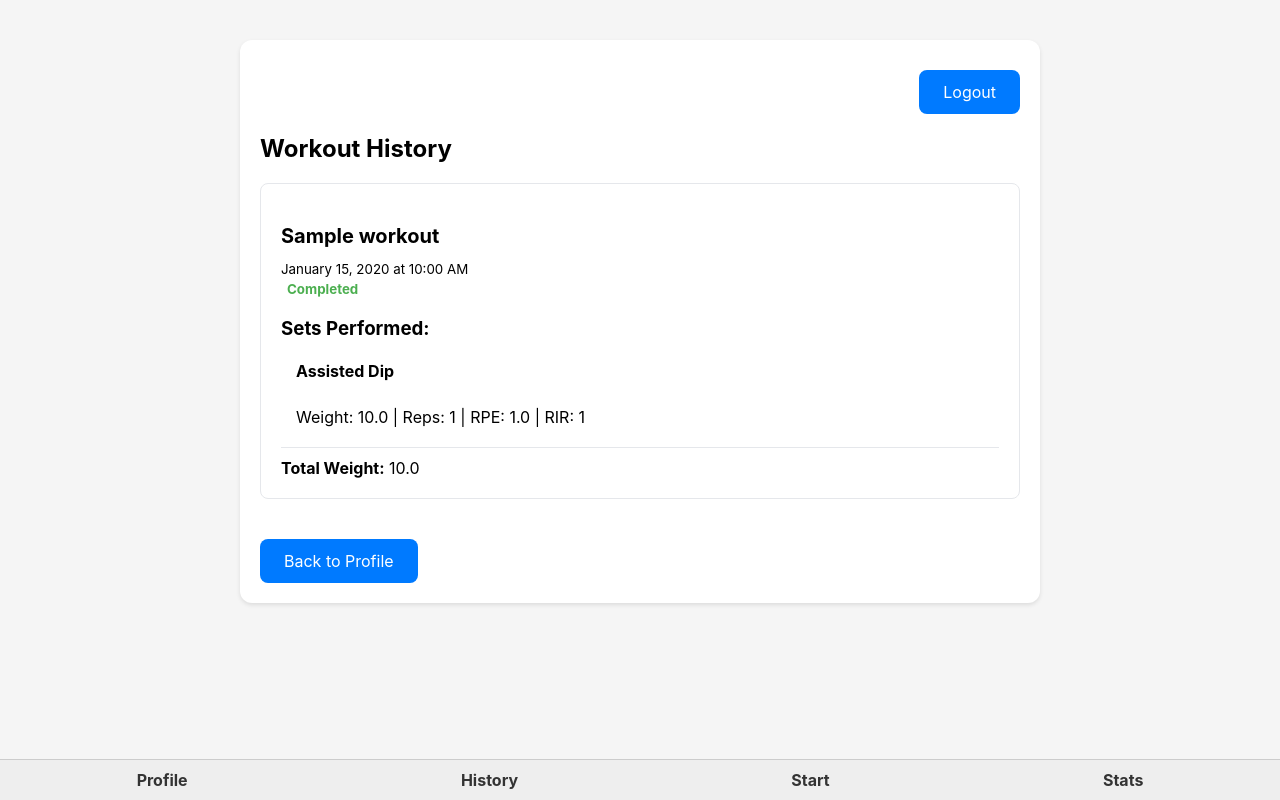
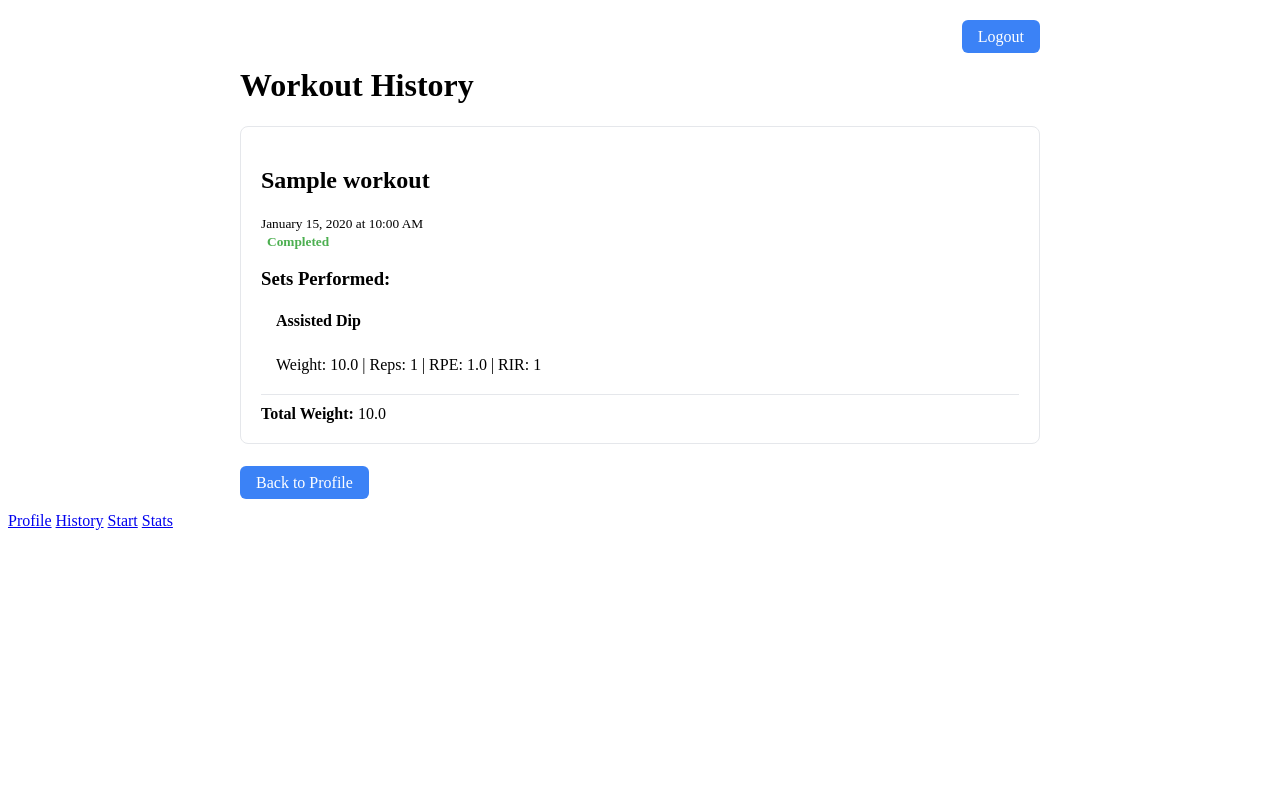
Before and after one commit to dianaargn/team-do-over, a Flask app: page /history in a window 1280 px wide. Run offline with Flask 3, Linux system fonts and the light colour scheme; a user stored in the database is signed in; tables that the repository leaves empty hold one stand-in row (values such as "Sample post").

Commit message:
changes to base.html

```diff
--- a/templates/base.html
+++ b/templates/base.html
@@ -5,136 +5,7 @@
     <meta name="viewport" content="width=device-width, initial-scale=1.0">
     <title>Workout App</title>
     <script src="https://cdn.jsdelivr.net/npm/chart.js"></script>
-    <style>
-        * {
-            box-sizing: border-box;
-            font-family: -apple-system, BlinkMacSystemFont, "Segoe UI", Roboto, Helvetica, Arial, sans-serif;
-        }
-        body {
-            margin: 0;
-            padding: 20px;
-            background: #f5f5f5;
-        }
-        .container {
-            max-width: 600px;
-            margin: 0 auto;
-            background: white;
-            border-radius: 12px;
-            box-shadow: 0 2px 4px rgba(0,0,0,0.1);
-            padding: 20px;
-        }
-        h1 {
-            font-size: 24px;
-            margin: 0 0 20px 0;
-        }
-        h2 {
-            font-size: 20px;
-            margin: 20px 0 10px 0;
-        }
-        input {
-            width: 100%;
-            padding: 12px;
-            margin-bottom: 10px;
-            border: 1px solid #ddd;
-            border-radius: 8px;
-            font-size: 16px;
-        }
-        button, a.button {
-            background: #007AFF;
-            color: white;
-            border: none;
-            padding: 12px 24px;
-            border-radius: 8px;
-            font-size: 16px;
-            cursor: pointer;
-            text-decoration: none;
-            display: inline-block;
-            margin-top: 10px;
-        }
-        button:hover, a.button:hover {
-            background: #0056b3;
-        }
-        .folder-list, .workout-list {
-            list-style: none;
-            padding: 0;
-            margin: 0;
-        }
-        .folder-item, .workout-item {
-            padding: 15px;
-            border-bottom: 1px solid #eee;
-        }
-        .folder-item:last-child, .workout-item:last-child {
-            border-bottom: none;
-        }
-        .folder-link {
-            display: block;
-            color: #007AFF;
-            text-decoration: none;
-            font-weight: 500;
-        }
-        .folder-link:hover {
-            text-decoration: underline;
-        }
-        .add-folder-form {
-            display: flex;
-            gap: 10px;
-            margin-top: 20px;
-        }
-        .add-folder-form input {
-            flex: 1;
-        }
-        .logout {
-            text-align: right;
-            margin-bottom: 20px;
-        }
-        .bottom-nav {
-            position: fixed;
-            bottom: 0;
-            left: 0;
-            width: 100%;
-            background: #eee;
-            display: flex;
-            justify-content: space-around;
-            padding: 10px 0;
-            border-top: 1px solid #ccc;
-        }
-        .bottom-nav a {
-            text-decoration: none;
-            color: #333;
-            font-weight: bold;
-        }
-
-        /* Flash Message Styles */
-        .flashes {
-            max-width: 600px;
-            margin: 0 auto 20px auto;
-        }
-        .flash {
-            padding: 10px 15px;
-            margin-bottom: 10px;
-            border-radius: 8px;
-        }
-        .flash.success {
-            background-color: #d4edda;
-            color: #155724;
-            border: 1px solid #c3e6cb;
-        }
-        .flash.error {
-            background-color: #f8d7da;
-            color: #721c24;
-            border: 1px solid #f5c6cb;
-        }
-        .flash.info {
-            background-color: #cce5ff;
-            color: #004085;
-            border: 1px solid #b8daff;
-        }
-        .flash.warning {
-            background-color: #fff3cd;
-            color: #856404;
-            border: 1px solid #ffeeba;
-        }
-    </style>
+    <link src="../static/style.css" rel="stylesheet">
 </head>
 <body>
     <div class="flashes">
```
